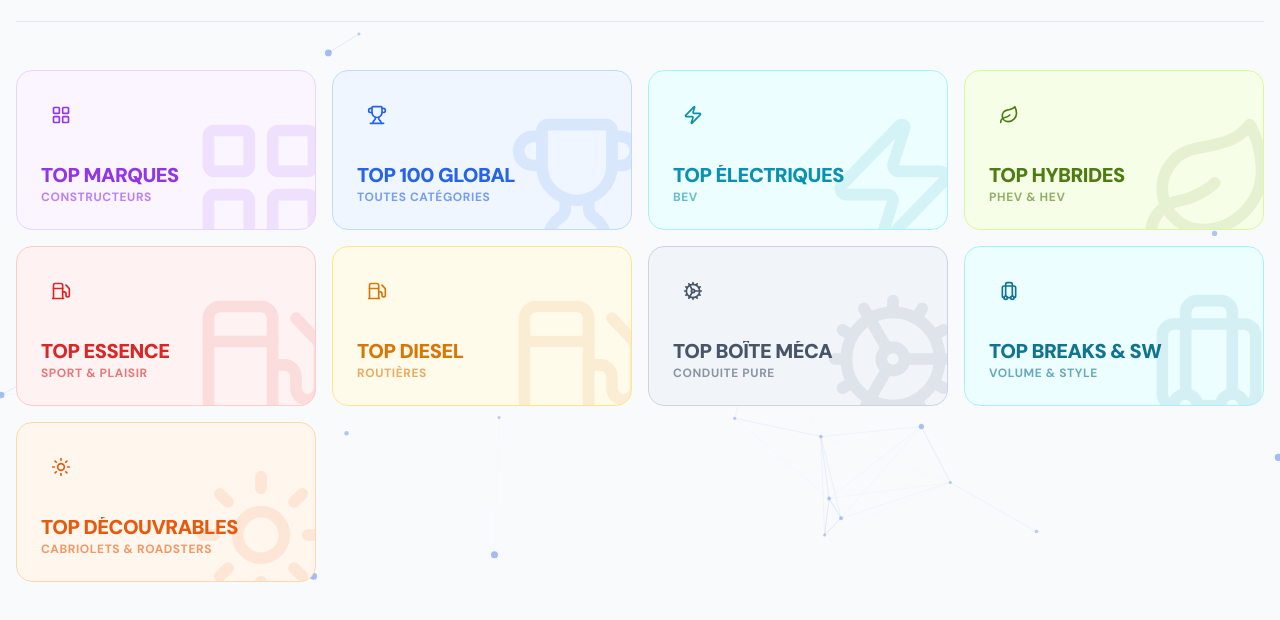
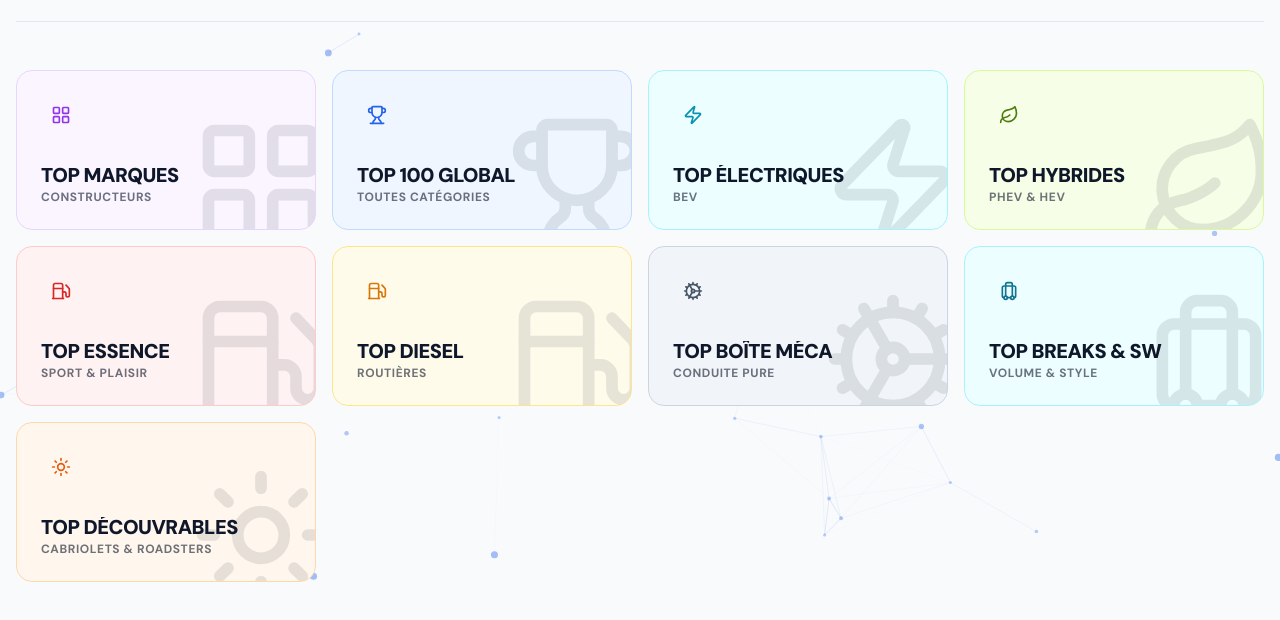
Before and after one commit to Hitekk47/MetaCarScore, a Next.js app: page /tops in a window 1280 px wide. Shown: the part 216-836 px from the top of the page. Built offline with nearby package versions, Linux system fonts and the light colour scheme; no server answers.

Commit message:
refactor: refine item colorClass filtering logic in GenericDirectoryClient component
Co-authored-by: Hitekk47 <54647949+Hitekk47@users.noreply.github.com>

```diff
--- a/src/components/pages/GenericDirectoryClient.tsx
+++ b/src/components/pages/GenericDirectoryClient.tsx
@@ -138,7 +138,9 @@ export default function GenericDirectoryClient({ title, subtitle, items, placeho
                                 href={item.href}
                                 className={cn(
                                     "group relative block h-40 rounded-2xl overflow-hidden border transition-all duration-300 hover:shadow-lg",
-                                    item.colorClass ?? "bg-white border-slate-200 hover:border-slate-400"
+                                    item.colorClass
+                                        ? item.colorClass.split(' ').filter(cls => cls.startsWith('bg-') || cls.startsWith('border-')).join(' ')
+                                        : "bg-white border-slate-200 hover:border-slate-400"
                                 )}
                             >
                                 <div className="absolute -right-4 -bottom-6 opacity-10 pointer-events-none select-none transition-transform duration-500 group-hover:scale-110 group-hover:-rotate-12">
```
